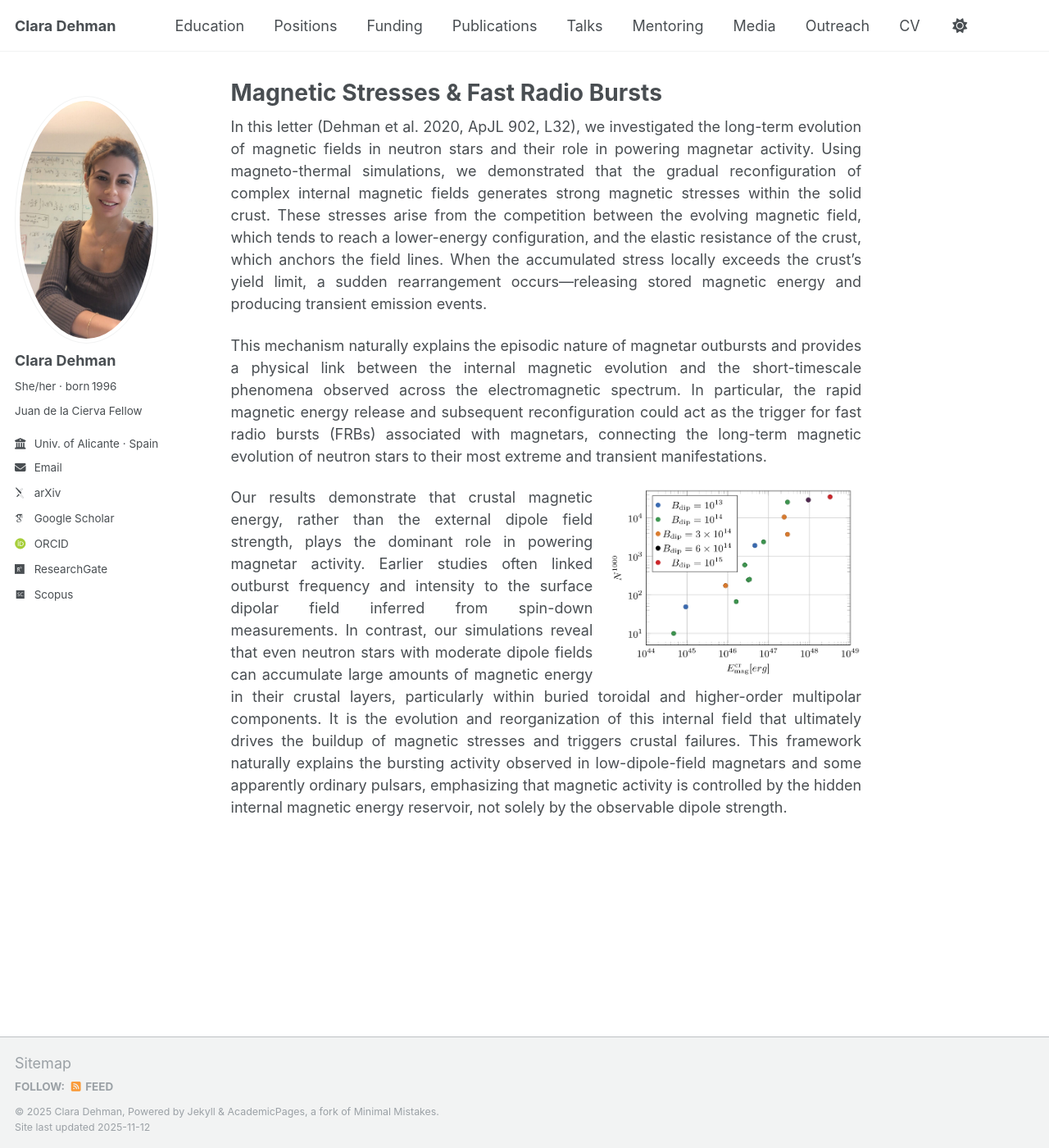
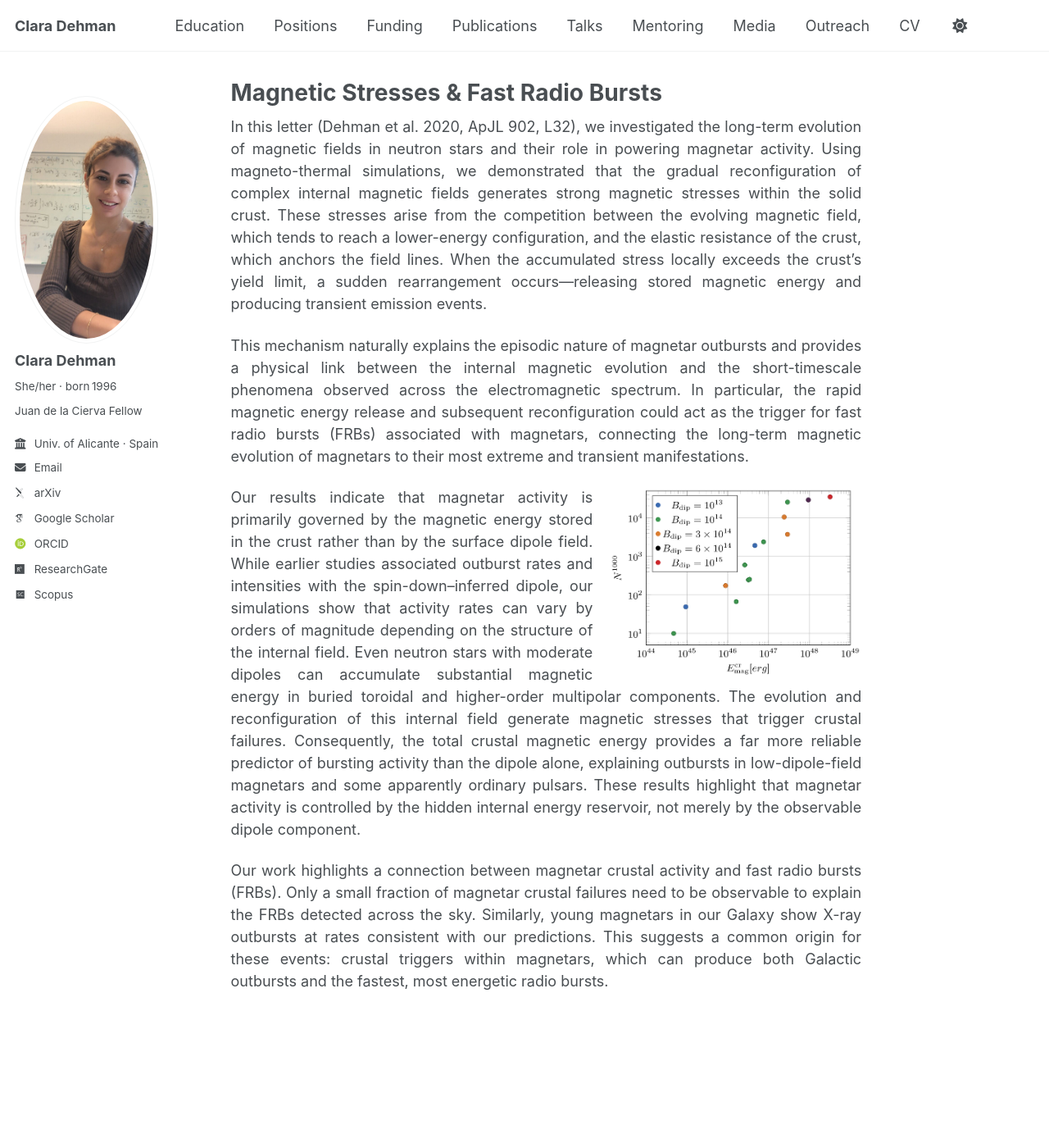
Before and after one commit to ClaraDehman/ClaraDehman.github.io, a Jekyll site: the page built from frb.md, in a window 1280 px wide and 1400 px high. Shown: the whole window at 82% size. Built offline with Jekyll 4.4.1, drawn with Linux system fonts in a browser that asks for light colours; some web fonts are replaced.

Commit message:
Update frb.md

```diff
--- a/frb.md
+++ b/frb.md
@@ -11,7 +11,7 @@ In this letter (Dehman et al. 2020, ApJL 902, L32), we investigated the long-ter
   </p>
 
  <p style="text-align: justify;">
-This mechanism naturally explains the episodic nature of magnetar outbursts and provides a physical link between the internal magnetic evolution and the short-timescale phenomena observed across the electromagnetic spectrum. In particular, the rapid magnetic energy release and subsequent reconfiguration could act as the trigger for fast radio bursts (FRBs) associated with magnetars, connecting the long-term magnetic evolution of neutron stars to their most extreme and transient manifestations.
+This mechanism naturally explains the episodic nature of magnetar outbursts and provides a physical link between the internal magnetic evolution and the short-timescale phenomena observed across the electromagnetic spectrum. In particular, the rapid magnetic energy release and subsequent reconfiguration could act as the trigger for fast radio bursts (FRBs) associated with magnetars, connecting the long-term magnetic evolution of magnetars to their most extreme and transient manifestations.
   </p>
 
 <!-- IMAGE floated to the right -->
@@ -20,8 +20,12 @@ This mechanism naturally explains the episodic nature of magnetar outbursts and
      style="float:right; width:40%; margin-left:20px; border-radius:6px;">
 
 <p style="text-align: justify;">
-Our results demonstrate that crustal magnetic energy, rather than the external dipole field strength, plays the dominant role in powering magnetar activity. Earlier studies often linked outburst frequency and intensity to the surface dipolar field inferred from spin-down measurements. In contrast, our simulations reveal that even neutron stars with moderate dipole fields can accumulate large amounts of magnetic energy in their crustal layers, particularly within buried toroidal and higher-order multipolar components. It is the evolution and reorganization of this internal field that ultimately drives the buildup of magnetic stresses and triggers crustal failures. This framework naturally explains the bursting activity observed in low-dipole-field magnetars and some apparently ordinary pulsars, emphasizing that magnetic activity is controlled by the hidden internal magnetic energy reservoir, not solely by the observable dipole strength.
+Our results indicate that magnetar activity is primarily governed by the magnetic energy stored in the crust rather than by the surface dipole field. While earlier studies associated outburst rates and intensities with the spin-down–inferred dipole, our simulations show that activity rates can vary by orders of magnitude depending on the structure of the internal field. Even neutron stars with moderate dipoles can accumulate substantial magnetic energy in buried toroidal and higher-order multipolar components. The evolution and reconfiguration of this internal field generate magnetic stresses that trigger crustal failures. Consequently, the total crustal magnetic energy provides a far more reliable predictor of bursting activity than the dipole alone, explaining outbursts in low-dipole-field magnetars and some apparently ordinary pulsars. These results highlight that magnetar activity is controlled by the hidden internal energy reservoir, not merely by the observable dipole component.
 </p>
 
 <!-- Clears the float so the lower text doesn't wrap around -->
 <div style="clear: both;"></div>
+
+ <p style="text-align: justify;">
+Our work highlights a connection between magnetar crustal activity and fast radio bursts (FRBs). Only a small fraction of magnetar crustal failures need to be observable to explain the FRBs detected across the sky. Similarly, young magnetars in our Galaxy show X-ray outbursts at rates consistent with our predictions. This suggests a common origin for these events: crustal triggers within magnetars, which can produce both Galactic outbursts and the fastest, most energetic radio bursts.
+ </p>
```
